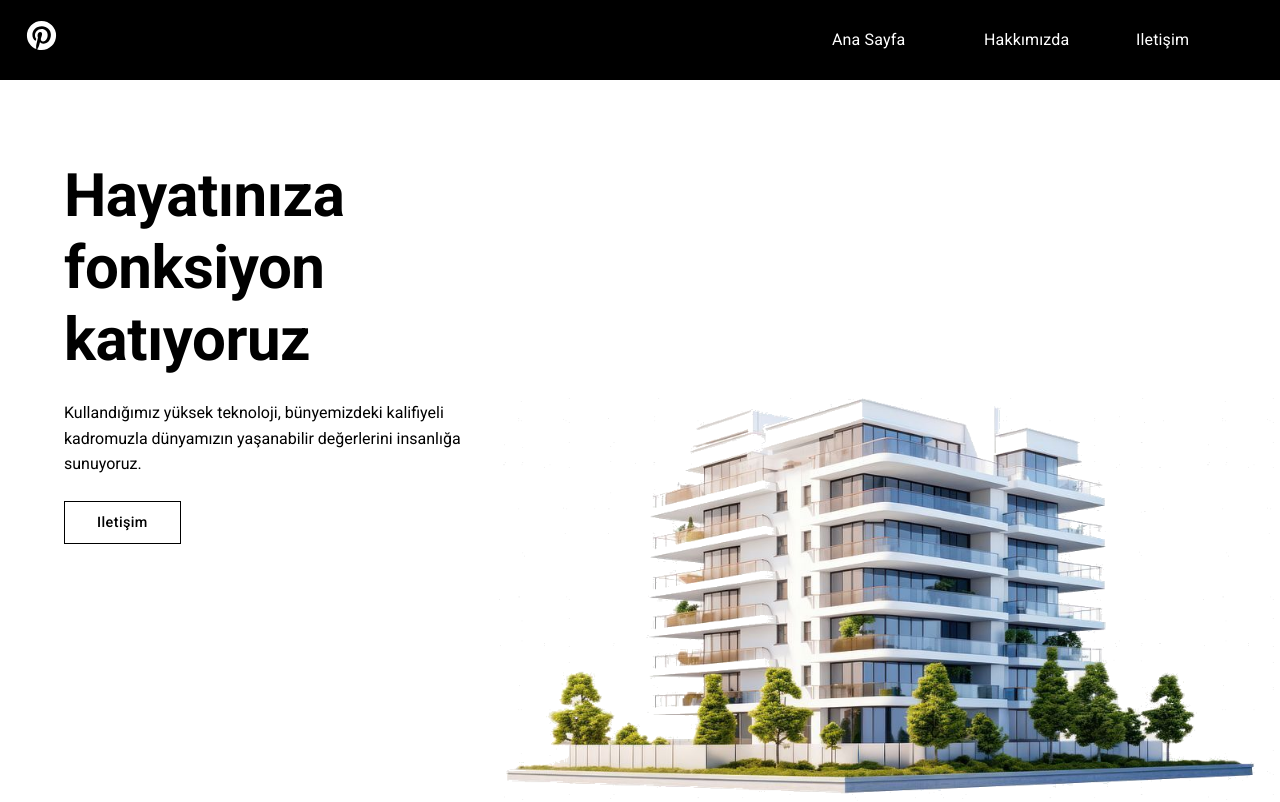
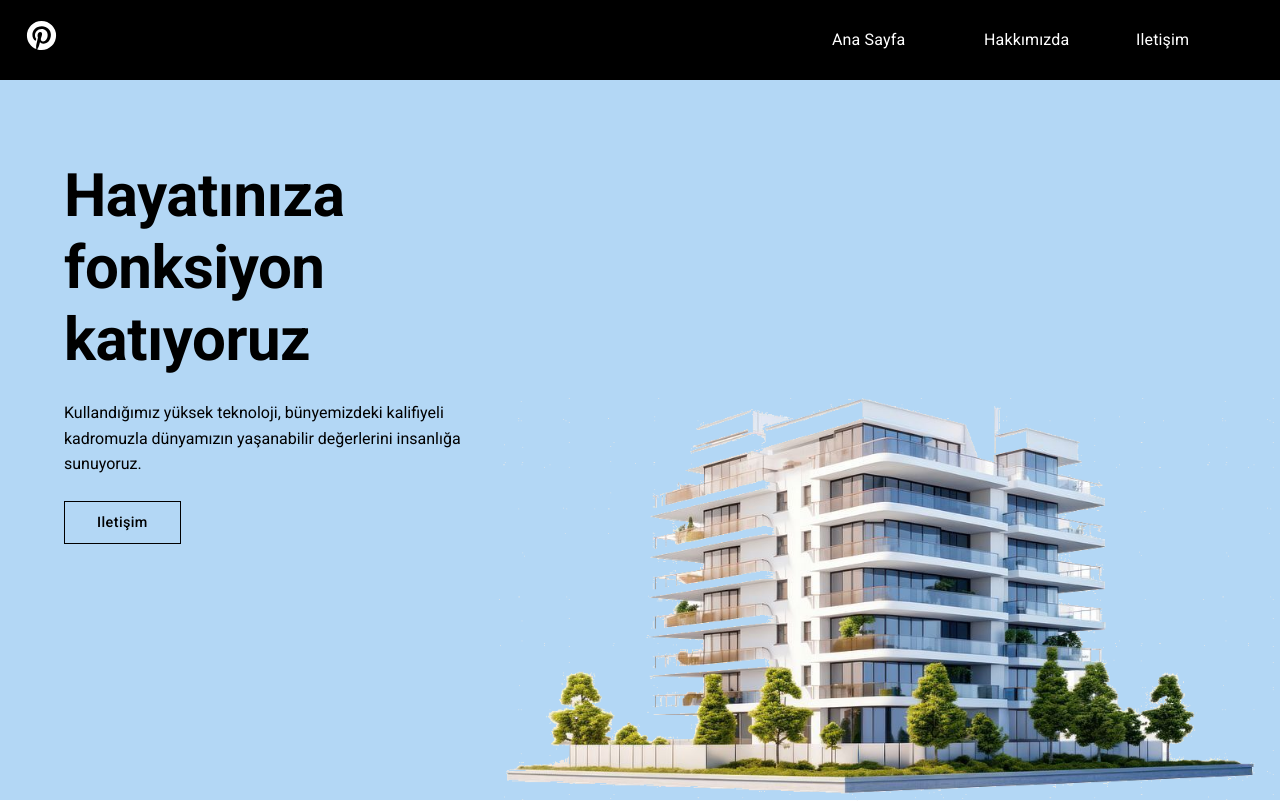
Before and after one commit to leanardos/paye-yatirim, a React (Create React App) app: page / in a window 1280 px wide. Shown: the top 802 px of the page. Built offline with nearby package versions, Linux system fonts and the light colour scheme.

Commit message:
content update

```diff
--- a/src/components/GetStarted.jsx
+++ b/src/components/GetStarted.jsx
@@ -6,8 +6,8 @@ import {
     Typography,
 } from '@mui/material'
 import Title from './Title'
-import imgDetail from '../assets/pexels-alex-staudinger-1732414.jpg';
-import imgDetail2 from '../assets/pexels-pixabay-271816.jpg';
+import imgDetail from '../assets/file.png';
+import imgDetail2 from '../assets/building6.png';
 
 
 const GetStarted = () => {
--- a/src/components/Header.jsx
+++ b/src/components/Header.jsx
@@ -12,7 +12,7 @@ const Header = () => {
         justifyContent: 'center',
         gap: theme.spacing(2),
         paddingTop: theme.spacing(10),
-        backgroundColor: 'white',
+        backgroundColor: '#b3d7f5',
         [theme.breakpoints.down('md')]: {
             flexDirection: 'column',
             alignItems: 'center',
```
Also changed, not shown: src/assets/building6.png (added), src/assets/file.png (added).
